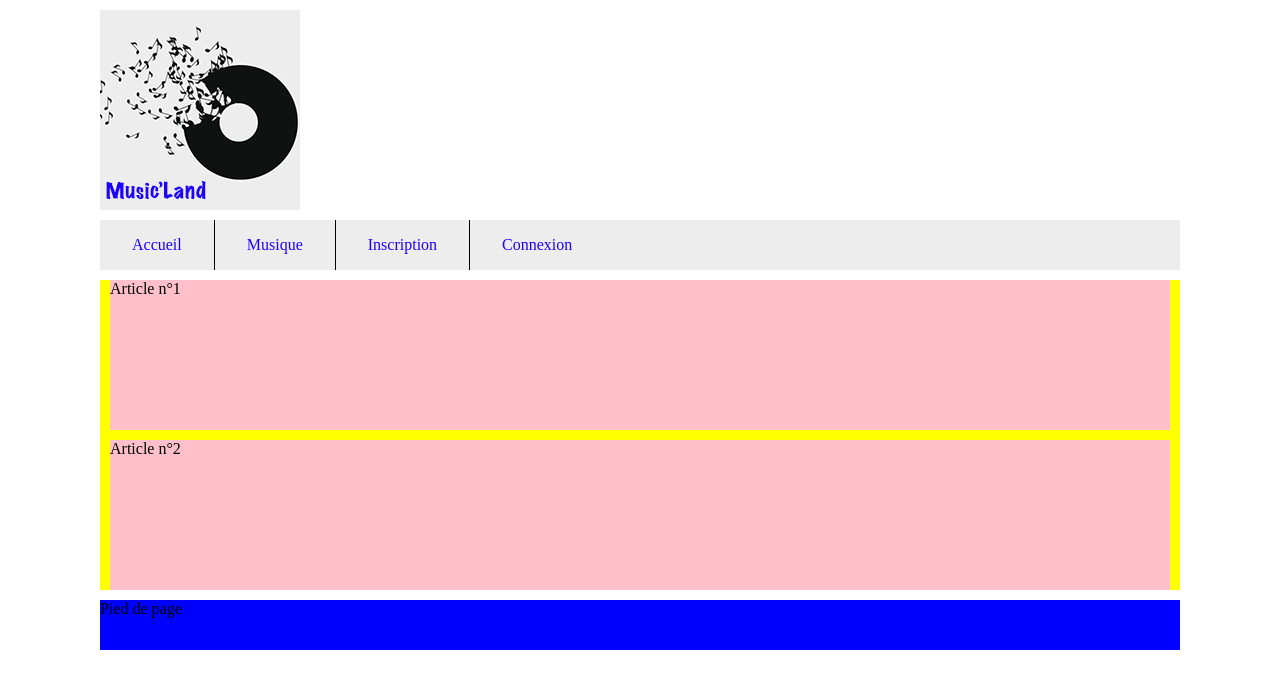
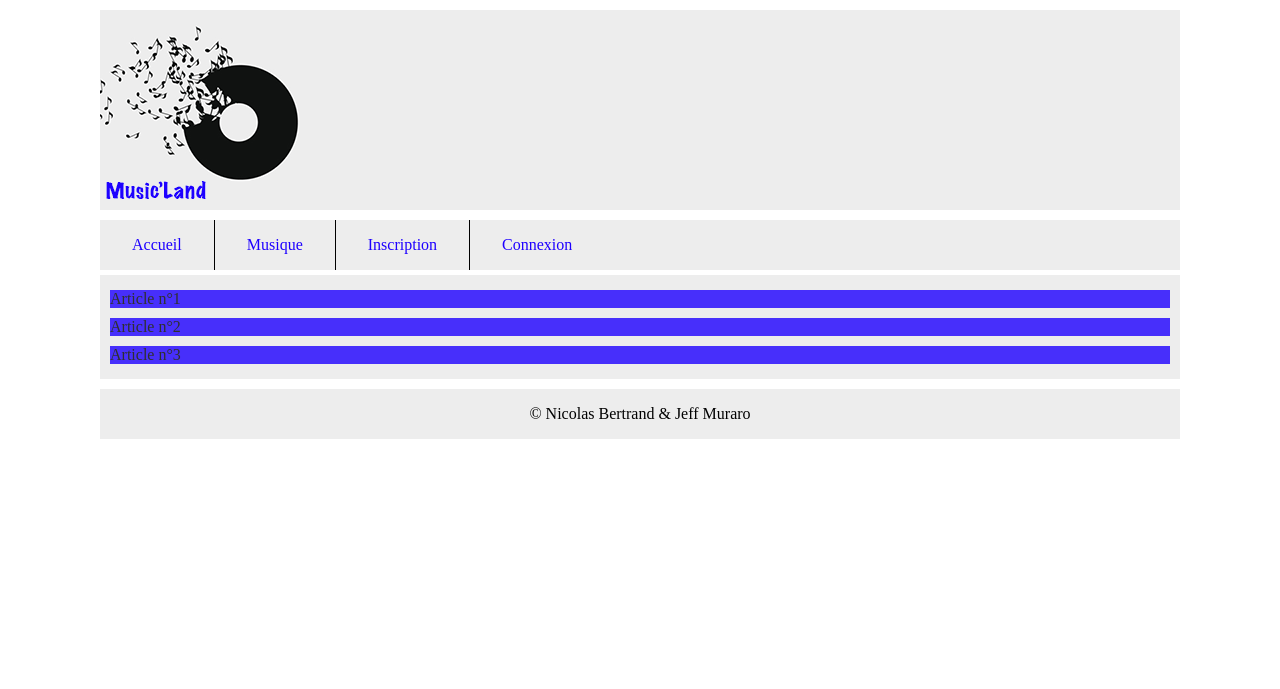
Before and after one commit to JeffMuraro7/MusicLand, a PHP site: page / in a window 1280 px wide. Shown: the top 689 px of the page. Run offline with PHP 8.4, Linux system fonts and the light colour scheme.

Commit message:
Fin du style
Fin du style de base pour les articles etc.

```diff
--- a/StyleCSS/myStyle.css
+++ b/StyleCSS/myStyle.css
@@ -5,6 +5,10 @@
     Description : Feuille de style CSS pour les éléments de base (header, nav, section, footer, etc.)
                   de Music'Land.
 */
+
+body {
+    //background-color: #ededed;
+}
 
 /* Style pour l'en-tête */
 header {
@@ -16,6 +20,7 @@ header {
     height: 200px;
     width: 1080px;
 
+    background-color: #ededed;
     //background-color: red; //Couleur pour les tests.
 }
 
@@ -92,21 +97,26 @@ section {
     height: 100%;
     width: 1080px;
 
-    background-color: yellow; //Couleur pour les tests.
+    margin-top: 5px;
+    padding-top: 5px;
+    padding-bottom: 15px;
+
+    background-color: #ededed; //Couleur pour les tests.
 }
 
 
 article {
     position: relative;
 
-    height: 150px;
+    height: auto;
     width: 1060px;
 
     margin-top: 10px;
     margin-left: 10px;
     margin-right: 10px;
 
-    background-color: pink;
+    opacity: 0.8;
+    background-color: #1e00ff;
 }
 
 
@@ -120,5 +130,8 @@ footer {
     height: 50px;
     width: 1080px;
 
-    background-color: blue; //Couleur pour les tests.
+    text-align: center;
+    line-height: 50px;
+
+    background-color: #ededed; //Couleur pour les tests.
 }
--- a/index.php
+++ b/index.php
@@ -1,7 +1,7 @@
 <!DOCTYPE html>
 <!--
     Crée le     : 1 nov. 2015, 08:56:15
-    Auteur      : Jeff Muraro
+    Auteur      : Jeff Muraro, Nicolas Bertrand
     Version     : v0.1
     Description : Music'Land est un projet qui se trouve dans le cadre du module m152. Nous sommes deux à travailler dessus.
                   Ainsi M. Bertrand et M. Muraro vont réaliser un site web qui regroupe des musiques pour en faire un site
@@ -33,7 +33,7 @@
                 <li><a href="#">Accueil</a></li>
                 <li><a href="#">Musique</a></li>
                 <li><a href="#">Inscription</a></li>
-                <li><a href="#">Connexion</a></li>
+                <li><a href="connexion.php">Connexion</a></li>
             </ul>
         </nav>
 
@@ -46,11 +46,15 @@
             <article>
                 Article n°2
             </article>
+
+            <article>
+                Article n°3
+            </article>
         </section>
 
         <!-- Bloc pour le pied de page -->
         <footer>
-            Pied de page
+            &copy; Nicolas Bertrand & Jeff Muraro
         </footer>
 
     </body>
```
